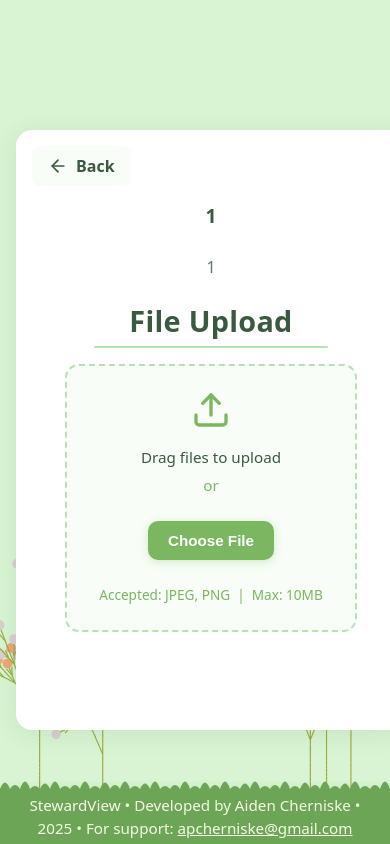
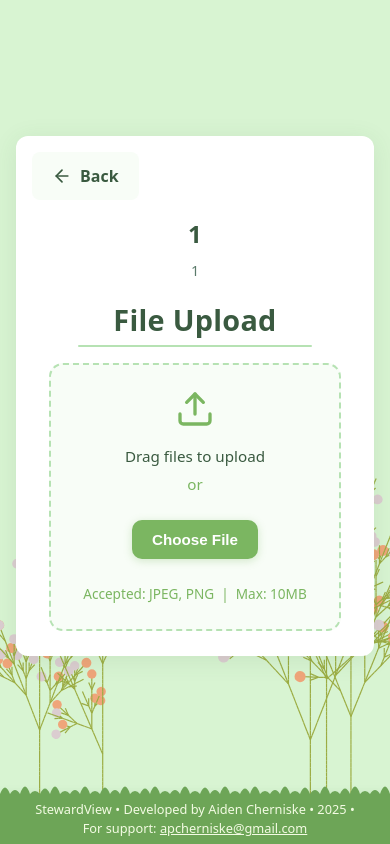
Before and after one commit to ACherniske/StewardView, a React (Vite) app in the folder frontend/: page /StewardView/capture/1/1 in a window 390 px wide. Built offline with nearby package versions, Linux system fonts and the light colour scheme; no server answers.

Commit message:
fix: Visual bugs on mobile

```diff
--- a/frontend/package.json
+++ b/frontend/package.json
@@ -30,6 +30,7 @@
     "eslint": "^9.39.1",
     "eslint-plugin-react-hooks": "^7.0.1",
     "eslint-plugin-react-refresh": "^0.4.24",
+    "gh-pages": "^6.3.0",
     "globals": "^16.5.0",
     "vite": "^7.2.4",
     "vite-plugin-pwa": "^1.2.0"
--- a/frontend/src/styles/components/FileUpload.css
+++ b/frontend/src/styles/components/FileUpload.css
@@ -17,7 +17,7 @@
   font-weight: var(--font-weight-bold);
   color: #3a5a40;
   margin-bottom: 0.25rem;
-  margin-top: -0.25rem;
+  margin-top: 1rem;
   text-align: center;
   letter-spacing: 0.01em;
 }
--- a/frontend/src/styles/pages/CapturePage.css
+++ b/frontend/src/styles/pages/CapturePage.css
@@ -21,7 +21,7 @@
 .trail-capture-page {
     min-height: 100vh;
     width: 100%;
-    padding: 2rem 1rem 1rem 1rem;
+    padding: 1.5rem 1rem 4rem 1rem;
     background: #e3fadf;
     position: relative;
     display: flex;
@@ -49,9 +49,8 @@
     z-index: 2;
     max-width: 600px;
     width: 100%;
-    margin: 2.5rem 1.5rem;
-    margin-inline: auto;
-    padding: 2rem;
+    margin: 2.5rem auto;
+    padding: 1.5rem;
     background: #fff;
     border-radius: 20px;
     box-shadow: 0 4px 24px 0 rgba(60, 100, 60, 0.1);
@@ -59,7 +58,7 @@
     flex-direction: column;
     align-items: center;
     box-sizing: border-box;
-    min-height: 600px;
+    min-height: 520px;
 }
 
 .capture-back-button {
@@ -70,7 +69,7 @@
     color: #3a5a40;
     text-decoration: none;
     font-weight: 600;
-    padding: 0.5rem 1rem;
+    padding: 0.75rem 1.25rem;
     border-radius: 8px;
     transition: all 0.2s;
     background: #f8fdf7;
@@ -85,7 +84,7 @@
 }
 
 .trail-capture-title {
-    font-size: 2rem;
+    font-size: 1.75rem;
     color: #3a5a40;
     font-weight: 700;
     margin: 0 0 0.5rem 0;
@@ -94,7 +93,7 @@
 }
 
 .organization-name {
-    font-size: 1.2rem;
+    font-size: 1rem;
     color: #5a7a6a;
     font-weight: 500;
     margin: 0 0 2rem 0;
@@ -131,6 +130,7 @@
     align-items: center;
     width: 100%;
     max-width: 400px;
+    margin-top: 1.5rem;
     margin-bottom: 1.5rem;
     padding: 0.35rem;
     gap: 0.35rem;
@@ -274,17 +274,19 @@
 
 /* Mobile (600px and below) */
 @media (max-width: 600px) {
+    .trail-capture-page {
+        padding: 1rem 0.5rem 4rem 0.5rem;
+    }
+
     .trail-capture-container {
-        width: 100%;
-        margin: 1.5rem 1rem;
-        margin-inline: auto;
-        padding: 1.5rem;
+        width: calc(100% - 1rem);
+        margin: 1.5rem auto;
+        padding: 1.25rem;
         border-radius: 16px;
     }
 
     .trail-capture-title {
         font-size: var(--font-size-xl);
-        margin-bottom: 1.5rem;
     }
 
     .capture-card {
@@ -299,25 +301,32 @@
 
 /* Small mobile (400px and below) */
 @media (max-width: 400px) {
+    .trail-capture-page {
+        padding: 0.75rem 0.5rem 4rem 0.5rem;
+    }
+
     .trail-capture-container {
-        min-width: 390px;
-        width: 100%;
-        margin: 1rem;
-        margin-inline: auto;
+        width: calc(100% - 1rem);
+        margin: 1rem auto;
         padding: 1rem;
+        border-radius: 12px;
     }
 
     .trail-capture-title {
-        font-size: var(--font-size-lg);
+        font-size: 1.5rem;
+    }
+
+    .organization-name {
+        font-size: 0.9rem;
     }
 
     .capture-toggle-nav {
-        margin-bottom: 1.5rem;
+        margin-bottom: 1.25rem;
         padding: 0.25rem;
     }
 
     .capture-toggle-nav .toggle-btn {
-        font-size: var(--font-size-sm);
+        font-size: 0.9rem;
         padding: 0.7rem 0.85rem;
     }
 }
--- a/frontend/src/styles/pages/TrailPage.css
+++ b/frontend/src/styles/pages/TrailPage.css
@@ -5,10 +5,10 @@
 .trail-page {
     min-height: 100vh;
     width: 100%;
+    padding: 1.5rem 0.5rem 4rem 0.5rem;
     background: #e3fadf;
     position: relative;
-    overflow-x: auto;
-    padding: 5rem 2rem 1rem 2rem;
+    overflow-x: hidden;
 }
 
 .no-wrap {
@@ -45,12 +45,12 @@
     z-index: 2;
     max-width: 600px;
     width: 100%;
-    max-height: 85vh;
+    max-height: none;
     overflow: hidden;
     margin: 0 auto;
     background: #fff;
     border-radius: 20px;
-    padding: 2rem;
+    padding: 1.5rem;
     box-sizing: border-box;
     box-shadow: 0 4px 24px 0 rgba(60, 100, 60, 0.1);
 }
@@ -61,7 +61,7 @@
 
 .trail-header {
     text-align: center;
-    margin-bottom: 2rem;
+    margin-bottom: 1rem;
     padding-bottom: 0;
     border-bottom: none;
     position: relative;
@@ -82,7 +82,7 @@
     color: #3a5a40;
     text-decoration: none;
     font-weight: 600;
-    padding: 0.5rem 1rem;
+    padding: 0.75rem 1.25rem;
     border-radius: 8px;
     transition: all 0.2s;
     background: #f8fdf7;
@@ -121,7 +121,7 @@
 }
 
 .trail-title {
-    font-size: 2rem;
+    font-size: 1.75rem;
     color: #3a5a40;
     font-weight: 700;
     margin: 0 0 0.5rem 0;
@@ -129,10 +129,10 @@
 }
 
 .organization-name {
-    font-size: 1.2rem;
+    font-size: 1rem;
     color: #5a7a6a;
     font-weight: 500;
-    margin: 0 0 1.5rem 0;
+    margin: 0;
 }
 
 /* ==========================================================================
@@ -145,8 +145,8 @@
     align-items: center;
     width: 100%;
     max-width: 500px;
-    margin-bottom: 2rem;
-    margin-top: -1rem;
+    margin-bottom: 1.25rem;
+    margin-top: 1rem;
     padding: 0.35rem;
     gap: 0.35rem;
     background: #f8fdf7;
@@ -280,7 +280,7 @@
 }
 
 .gif-placeholder {
-    padding: 3rem;
+    padding: 2.5rem;
     text-align: center;
     background: #fff;
     border-radius: 12px;
@@ -334,6 +334,7 @@
 
 .gallery-content {
     flex: 1 1 auto;
+    height: 30vh;
     overflow-y: auto;
     overflow-x: hidden;
     padding-right: 1.5rem;
@@ -381,6 +382,10 @@
     transform: translateY(-4px);
     box-shadow: 0 8px 24px rgba(60, 100, 60, 0.2);
     border-color: #7bb661;
+}
+
+.photo-item:active {
+    transform: scale(0.98);
 }
 
 .photo-thumbnail {
@@ -475,12 +480,12 @@
     left: 0;
     bottom: 0;
     z-index: 10;
-    width: 100vw;
-    padding: 0.35rem 0 0.25rem;
+    width: 100%;
+    padding: 0.4rem 0.5rem 0.35rem;
     background: #6da557;
     color: #f3fbe3;
     text-align: center;
-    font-size: var(--font-size-sm);
+    font-size: 0.8rem;
     box-shadow: 0 -2px 8px rgba(60, 100, 60, 0.08);
 }
 
@@ -514,12 +519,12 @@
 
 .footer-grass-wide {
     display: block;
-    bottom: 32px;
+    bottom: 31px;
 }
 
 .footer-grass-thin {
     display: none;
-    bottom: 55px;
+    bottom: 31px;
 }
 
 /* ==========================================================================
@@ -533,6 +538,7 @@
 
     .footer-grass-thin {
         display: block;
+        bottom: 50px;
     }
 
     .header-actions {
@@ -564,17 +570,31 @@
 
 @media (max-width: 768px) {
     .trail-page {
-        padding: 2rem 2rem 1rem 2rem;
+        padding: 0.75rem 0.5rem 4rem 0.5rem;
     }
 
     .trail-container {
-        padding: 1.5rem;
+        margin: 1rem auto;
+        padding: 1.25rem;
         border-radius: 16px;
+        height: 85vh;
     }
 
     .trail-header {
-        margin-bottom: 2rem;
-        padding-bottom: 1.5rem;
+        margin-bottom: 1rem;
+        padding-bottom: 1rem;
+    }
+
+    .trail-title {
+        font-size: var(--font-size-xl);
+    }
+
+    .organization-name {
+        font-size: var(--font-size-base);
+    }
+
+    .section-header h2 {
+        font-size: var(--font-size-xl);
     }
 
     .trail-title {
@@ -614,31 +634,36 @@
 
 @media (max-width: 480px) {
     .trail-page {
-        padding: 2rem 1rem 1rem 1rem;
+        padding: 0.5rem 0.5rem 4rem 0.5rem;
     }
 
     .trail-container {
         padding: 1rem;
+        border-radius: 12px;
     }
 
     .back-button,
     .capture-button {
         padding: 0.5rem 1rem;
-        font-size: var(--font-size-sm);
+        font-size: 0.9rem;
     }
 
     .trail-title {
-        font-size: var(--font-size-xl);
+        font-size: 1.5rem;
+    }
+
+    .organization-name {
+        font-size: 0.9rem;
     }
 
     .section-header h2 {
-        font-size: var(--font-size-lg);
+        font-size: 1.1rem;
     }
 
     .gallery-section {
         padding: 1rem;
-        max-height: calc(100vh - 350px);
-        min-height: 400px;
+        max-height: none;
+        min-height: 300px;
     }
 
     .photo-grid {
```
Also changed, not shown: 1 other file (tests, documents, lock files or other folders).
